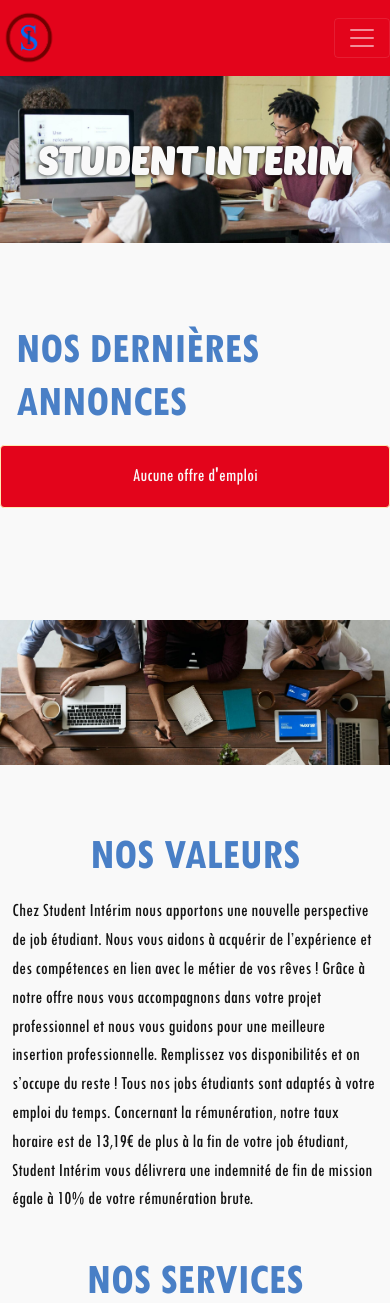
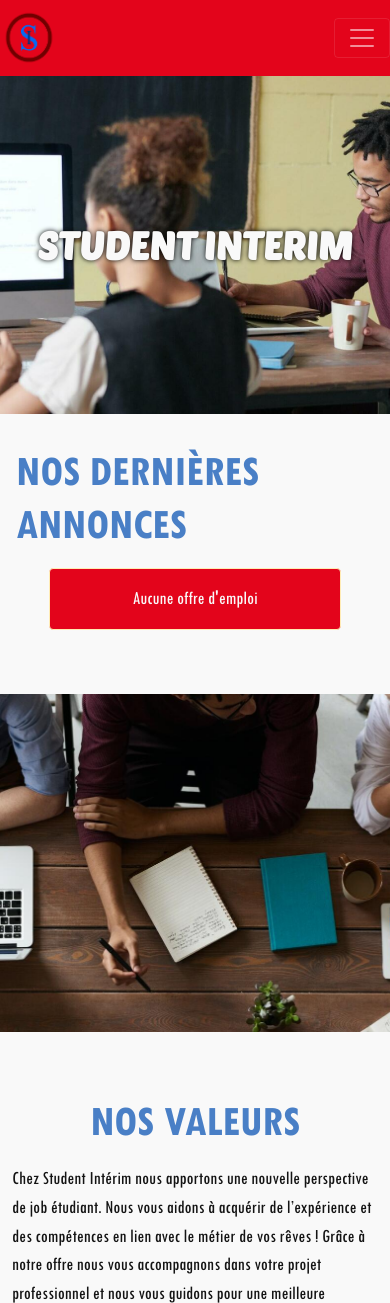
Before and after one commit to WildCodeSchool/orleans-202103-php-project-interim, a Symfony app: template templates/home/index.html.twig in a window 390 px wide. Shown: the top 1303 px of the page. Run offline with Twig, Linux system fonts and the light colour scheme; the template is opened without the code that fills it, so the values that code supplies are empty; style sheets or scripts are compiled from the project's sources; some libraries are stand-ins or nearby versions.

Commit message:
adding some responsive on the homepage (images and cards)

```diff
--- a/assets/styles/home.scss
+++ b/assets/styles/home.scss
@@ -2,7 +2,7 @@
 
 .banner {
     width: 100%;
-    height: auto;
+    height: 80vh;
     object-fit: cover;
 }
 
@@ -10,9 +10,9 @@ header {
     position: relative;
 }
 
-header img {
+.banner-head {
     width: 100%;
-    height: 93vh;
+    height: 90vh;
     object-fit: cover;
 }
 
@@ -32,12 +32,13 @@ header h1 {
         align-items: center;
     }
 
-    header img {
-        height: auto;
-    }
-
     header h1 {
         font-size: $header-size2;
+    }
+    .banner {
+        height: 40vh;
+        width: 100%;
+        object-fit: cover;
     }
 }
 
@@ -67,4 +68,8 @@ header h1 {
     header h1 {
         font-size: $header-size4;
     }
+
+    .job-advert {
+        width: 75%;
+    }
 }
--- a/templates/home/index.html.twig
+++ b/templates/home/index.html.twig
@@ -10,13 +10,13 @@
 
 {% block body %}
     <header class="d-flex justify-content-center align-items-center pb-3">
-        <img src="{{ asset('build/images/pexels-fauxels-3182757.jpg') }}" alt"Plusieurs personnes travaillant ensemble (Photo de fauxels provenant de Pexels">
+        <img class="banner banner-head" src="{{ asset('build/images/pexels-fauxels-3182757.jpg') }}" alt"Plusieurs personnes travaillant ensemble (Photo de fauxels provenant de Pexels">
         <h1 class="justify-content-center">Student Interim</h1>
     </header>
 
-    <h2 class="m-3 d-flex justify-content-center pt-5">Nos dernières annonces</h2>
+    <h2 class="m-3 d-flex justify-content-center p-xl-4">Nos dernières annonces</h2>
         <section class="adminOffre pb-5">
-        <div class="container">
+        <div class="container job-advert">
             <div class="row d-flex justify-content-center">
                 {% for job in jobs %}
                     <div class=" col-lg-3 mx-5 data-card">
@@ -38,7 +38,7 @@
         </div>
     </section>
 
-    <img class="banner pt-5" src="{{ asset('build/images/pexels-fauxels-3183150.jpg') }}" alt"Plusieurs personnes travaillant ensemble (Photo de fauxels provenant de Pexels">
+    <img class="banner pt-lg-5" src="{{ asset('build/images/pexels-fauxels-3183150.jpg') }}" alt"Plusieurs personnes travaillant ensemble (Photo de fauxels provenant de Pexels">
     <div class="container">
         <h2 class="m-3 d-flex justify-content-center pt-5">Nos valeurs</h2>
         <div class="row mb-4 mb-lg-5">
```
